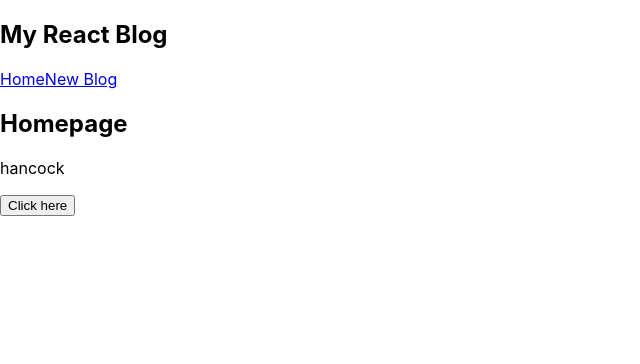
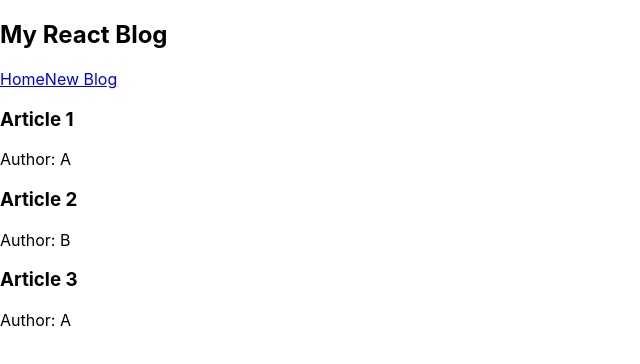
Before and after one commit to Kimmm-c/React-Learning, a React (Create React App) app in the folder react-learning/: page / in a window 1280 px wide. Shown: the top 364 px of the page, without its empty margins (0-640 px from the left). Built offline with nearby package versions, Linux system fonts and the light colour scheme.

Commit message:
added .map()

```diff
--- a/react-learning/src/Home.js
+++ b/react-learning/src/Home.js
@@ -4,17 +4,20 @@ import React from 'react'
 
 const Home = () => {
 
-    const [name, setName] = useState('hancock');
-
-    const handleCLick = () => {
-        setName('robin');
-    }
+    const [articles, setArticle] = useState(
+        [{title: 'Article 1', body: 'A body of article 1', author: 'A', id: 1},
+        {title: 'Article 2', body: 'A body of article 2', author: 'B', id: 2},
+        {title: 'Article 3', body: 'A body of article 3', author: 'A', id: 3},
+        ]);
 
   return (
     <div className="home">
-        <h2>Homepage</h2>
-        <p>{ name }</p>
-        <button onClick={ handleCLick }>Click here</button>
+        {articles.map((article) => (
+            <div className="article-preview" key={article.id}>
+                <h3>{article.title}</h3>
+                <p>Author: {article.author}</p>
+            </div>
+        ))}
     </div>
   )
 }
```
Also changed, not shown: 1 other file (tests, documents, lock files or other folders).
